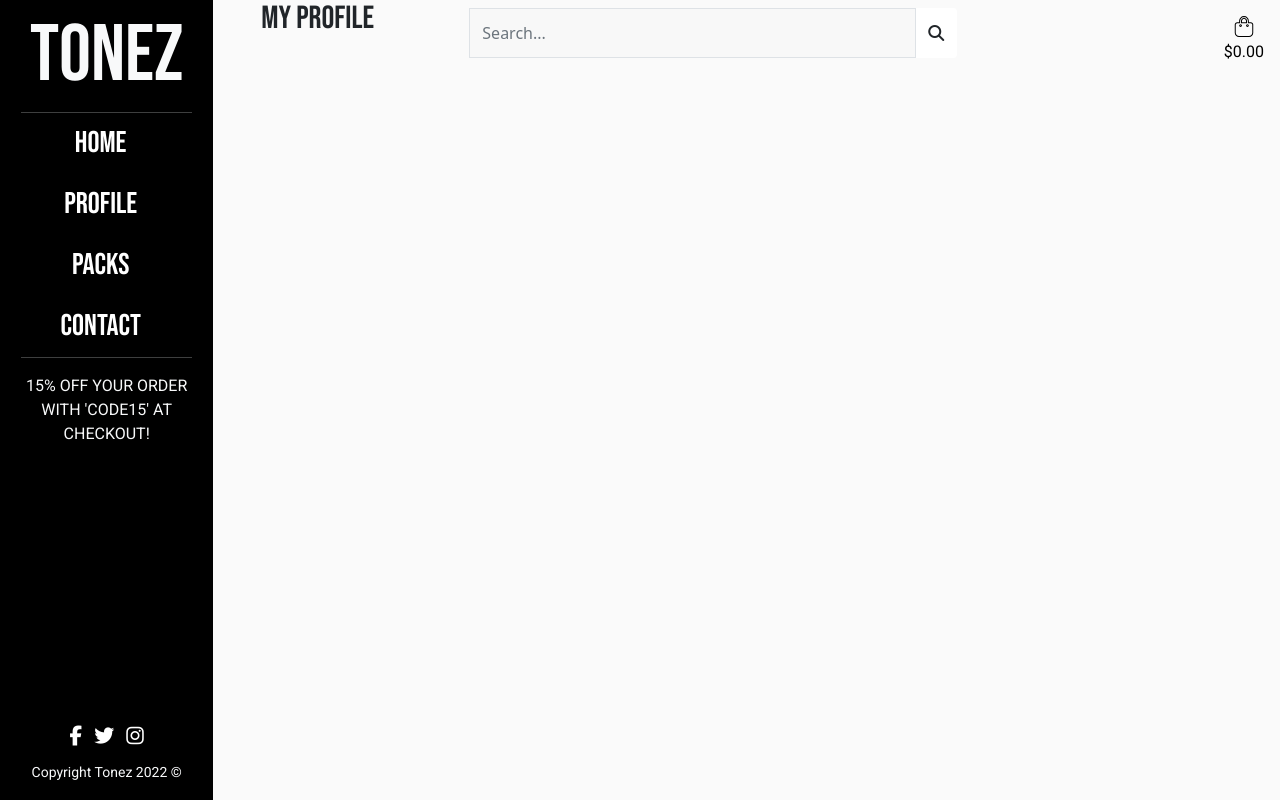
After one commit to hollownotempty/Portfolio_5_Tonez, a Django app: page /profile/ in a window 1280 px wide. The commit adds this page. Run offline with Django 3.2, Linux system fonts and the light colour scheme; parts of the project's set-up code (start-up, migrations or seed data) failed here and were passed over; some libraries are stand-ins or nearby versions.

Commit message:
Create profile view, template and url

```diff
--- a/Tonez/urls.py
+++ b/Tonez/urls.py
@@ -10,5 +10,6 @@ urlpatterns = [
     path('cart/', include('cart.urls')),
     path('contact/', include('contact.urls')),
     path('checkout/', include('checkout.urls')),
+    path('profile/', include('profiles.urls')),
     path('', include('home.urls')),
 ] + static(settings.MEDIA_URL, document_root=settings.MEDIA_ROOT)
--- /dev/null
+++ b/profiles/templates/profiles/profile.html
@@ -0,0 +1,21 @@
+{% extends "base.html" %}
+{% load static %}
+
+{% block extra_css %}
+    <link rel="stylesheet" href="{% static 'profiles/css/profiles.css' %}">
+{% endblock %}
+
+{% block extra_title %}| Shopping Cart{% endblock %}
+{% block content %}
+
+<div id="profile-container" class="mb-2 mx-5">
+    <div class="row">
+        <div class="col">
+            <h2 class="mb-4">My Profile</h2>
+        </div>
+    </div>
+</div>
+
+
+
+{% endblock %}
--- /dev/null
+++ b/profiles/urls.py
@@ -0,0 +1,6 @@
+from django.urls import path
+from . import views
+
+urlpatterns = [
+    path('', views.profile, name='profile'),
+]
--- a/profiles/views.py
+++ b/profiles/views.py
@@ -1,3 +1,13 @@
 from django.shortcuts import render
 
 # Create your views here.
+
+def profile(request):
+    """
+    Display the currently logged in user's profile
+    """
+    template = 'profiles/profile.html'
+    context = {
+    }
+
+    return render(request, template, context)
--- a/templates/allauth/base.html
+++ b/templates/allauth/base.html
@@ -61,7 +61,7 @@
               <a class="nav-link" href="{% url 'home' %}">Home</a>
             </li>
             <li class="nav-item">
-              <a class="nav-link" href="#">Profile</a>
+              <a class="nav-link" href="{% url 'profile' %}">Profile</a>
             </li>
             <li class="nav-item">
               <a class="nav-link" href="{% url 'packs' %}">Packs</a>
@@ -103,7 +103,7 @@
             </li>
             <hr>
             <li class="nav-item">
-              <a class="nav-link" href="#"><i class="fas fa-user"></i></a>
+              <a class="nav-link" href="{% url 'profile' %}"><i class="fas fa-user"></i></a>
             </li>
             <hr>
             <li class="nav-item">
```
Also changed, not shown: profiles/static/profiles/css/profiles.css (added).
